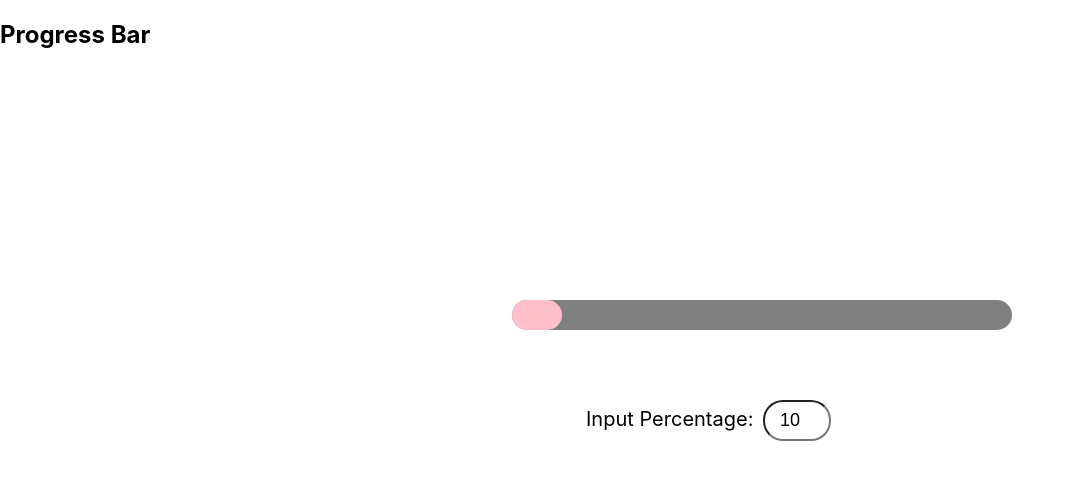
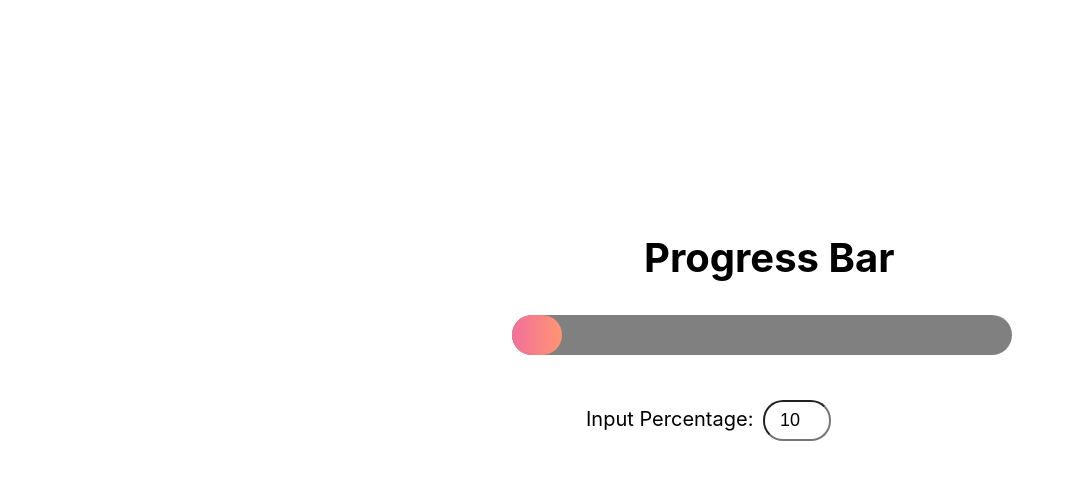
Before and after one commit to TrinitasAccounting/DataStructuresAndAlgorithms, a React (Create React App) app in the folder my-app/: page / in a window 1280 px wide. Shown: the top 480 px of the page, without its empty margins (0-1074 px from the left). Built offline with nearby package versions, Linux system fonts and the light colour scheme.

Commit message:
design completed, but left out the middle text

```diff
--- a/my-app/src/ProgressBar.js/ProgressBar.css
+++ b/my-app/src/ProgressBar.js/ProgressBar.css
@@ -1,18 +1,37 @@
+/* Outer container holding the progress bar and the progress bar text */
+.progress-bar-div {
+    position: relative;
+    left: 40%;
+    top: 200px;
+    width: 600px;
+    margin-bottom: 0;
+}
+
+
+/* The text above the progress bar */
+.text-progress-large {
+    position: relative;
+    left: 22%;
+    font-size: 40px;
+}
+
 .progress-bar-back {
     background-color: gray;
-    height: 30px;
+    height: 40px;
     width: 500px;
     border-radius: 40px;
-    position: absolute;
+    /* position: absolute;
     top: 300px;
-    left: 40%;
+    left: 40%; */
+
 }
 
 .progress-bar-front {
-    background-color: pink;
+    /* background-color: pink; */
     height: 100%;
     /* width: 50%; */
     border-radius: 40px;
+    background-image: linear-gradient(to right, #f2709c, #ff9472)
 }
 
 /* Outer div that contains the input box and the input box text to explain */
@@ -37,6 +56,3 @@
     text-align: center;
     font-size: 18px;
 }
-
-/* The text above the progress bar */
-.text-progress-large {}
--- a/my-app/src/ProgressBar.js/ProgressBar.js
+++ b/my-app/src/ProgressBar.js/ProgressBar.js
@@ -51,14 +51,10 @@ function ProgressBar() {
     return (
         <>
             <div className='progress-bar-div'>
-
                 <h2 className='text-progress-large'>Progress Bar</h2>
                 <div className='progress-bar-back' >
-
                     <div className='progress-bar-front' style={{ width: progress.value + '%' }}></div>
-
                 </div>
-
             </div>
             <div className='input-text-div'>
 
```
